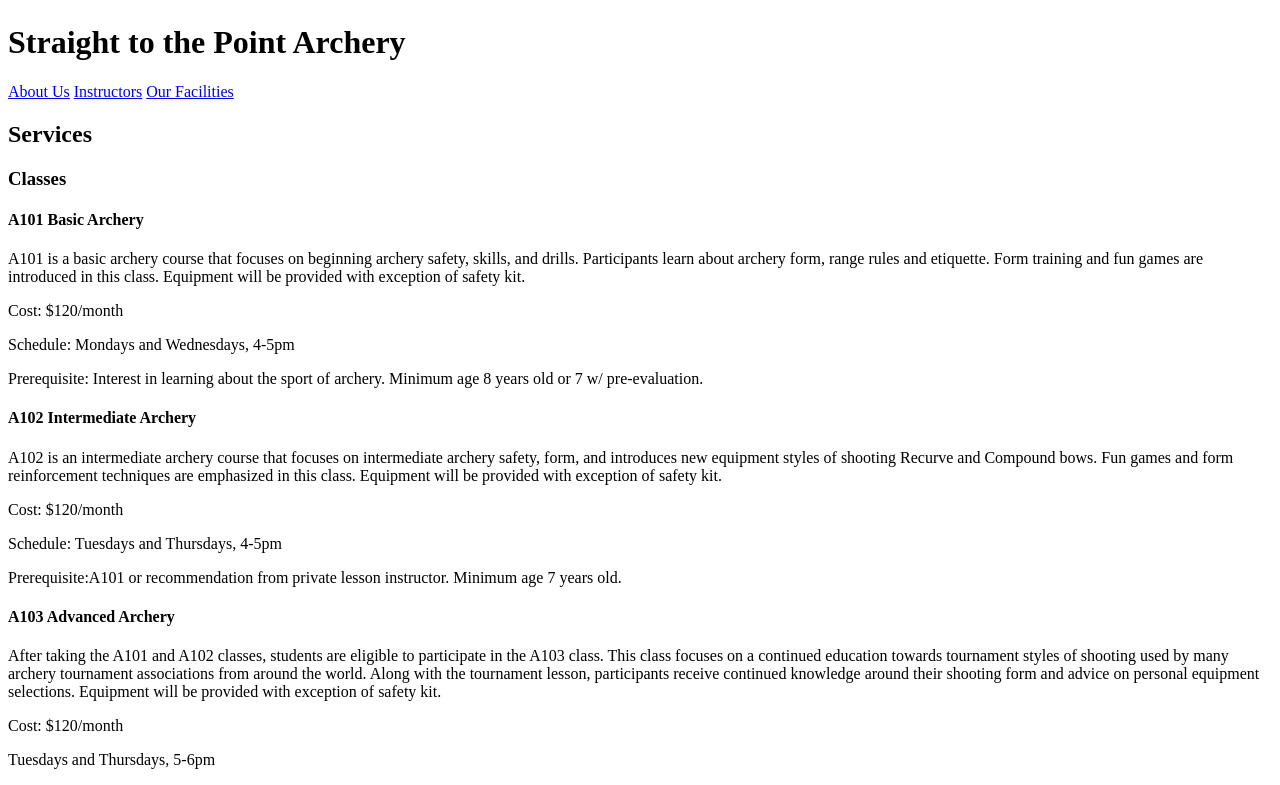
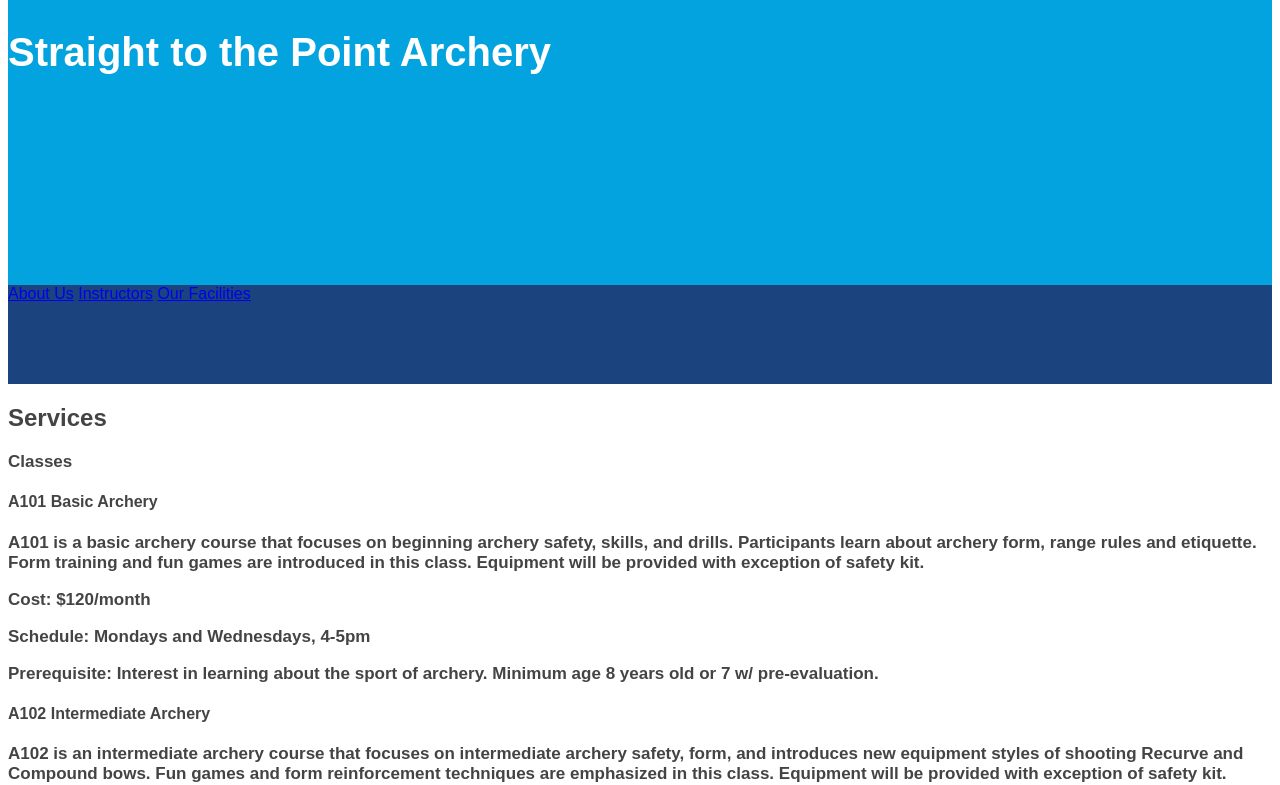
Before and after one commit to ssmorgensen/architecture-project, a plain HTML site: page index.html in a window 1280 px wide. Shown: the part 123-908 px from the top of the page. Drawn offline with Linux system fonts and the light colour scheme.

Commit message:
roughed up grid and began adding styles to index.html

```diff
--- a/index.html
+++ b/index.html
@@ -3,17 +3,22 @@
   <head>
     <meta charset="utf-8">
     <title>Straight to the Point Archery</title>
+    <link rel="stylesheet" type="text/css" href="styles/stylesheet.css">
   </head>
-  <body>
+  <body class="container">
+    <div class="header">
       <a href="index.html">
         <img src="images/archeryAcademy-logo-white.png" alt="archer academy logo">
       </a>
       <h1>Straight to the Point Archery</h1>
+    </div>
     <nav>
       <a href="#">About Us</a>
       <a href="instructors.html">Instructors</a>
       <a href="#">Our Facilities</a>
     </nav>
+
+    <div class="main">
       <h2>Services</h2>
       <section>
         <h3>Classes</h3>
@@ -51,6 +56,7 @@
             <p>10 lessons, 1 hour each of expert guidance by a USA Archery-certified coach</p>
             <p>Price: $380</p>
       </section>
+    </div>
     <footer>
       <address>
         Straight to the Point Archery<br>
--- a/styles/stylesheet.css
+++ b/styles/stylesheet.css
@@ -0,0 +1,41 @@
+* {font-family: Arial, sans-serif;}
+
+h1 {
+  font-size: 40px;
+  font-weight: bold;}
+
+h2 {
+  font-size: 24px;
+  font-weight: bold;}
+
+h3 {
+  font-size: 17px;
+  font-weight: bold;}
+
+p {
+  font-size: 17px;
+  font-weight: bold;}
+
+.container {
+  display: grid;
+  grid-template-rows: 20% 5% 60% 15%;
+  grid-template-columns:  20% 20% 20% 20% 20%;}
+
+.header {
+  background-color: #03a3df;
+  color: #ffffff;
+  grid-area: 1 / 1 / 2 / 6;}
+
+nav {
+  background-color: #1b447f;
+  color: #ffffff;
+  grid-area: 2 / 1 / 3 / 6;}
+
+.main {
+  background-color: #ffffff;
+  color: #444444;
+  grid-area: 3 / 1 / 4 / 6;}
+
+footer {
+  color: #444444;
+  grid-area: 4 / 1 / 5 / 6;}
```
Lines whose indentation alone changed are shown as unchanged.
